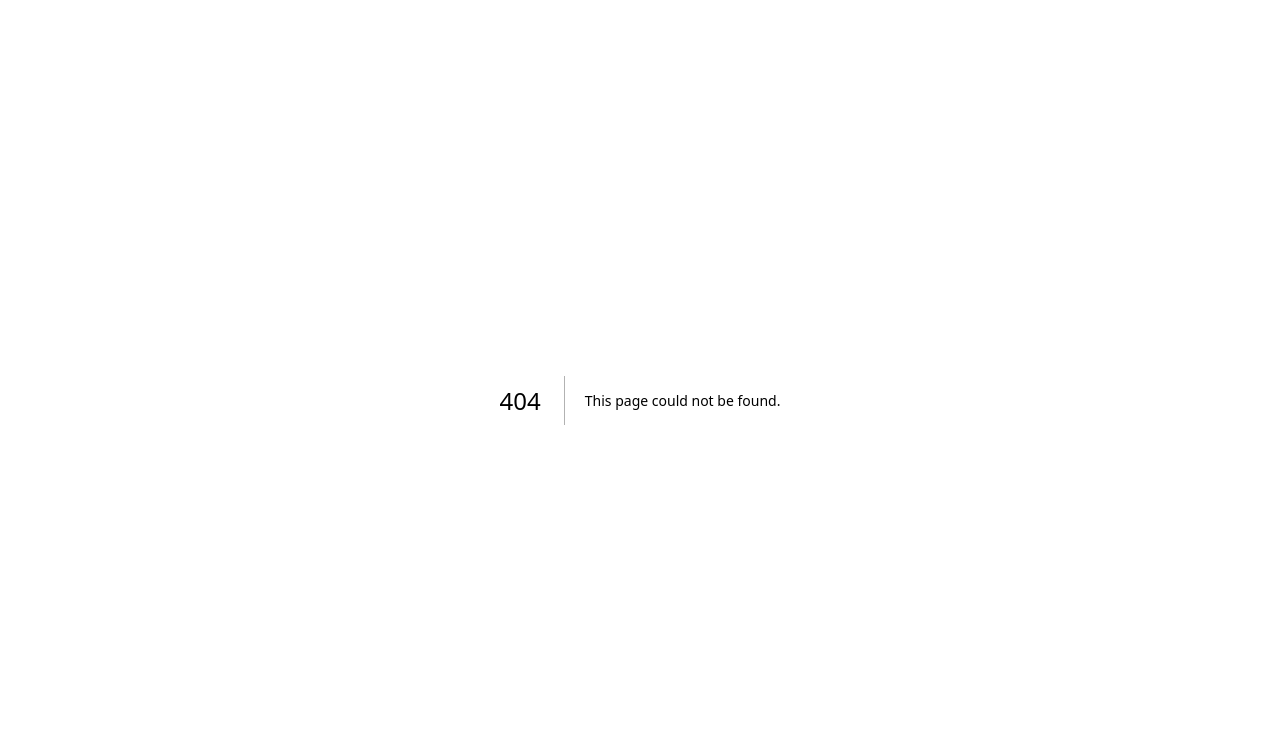
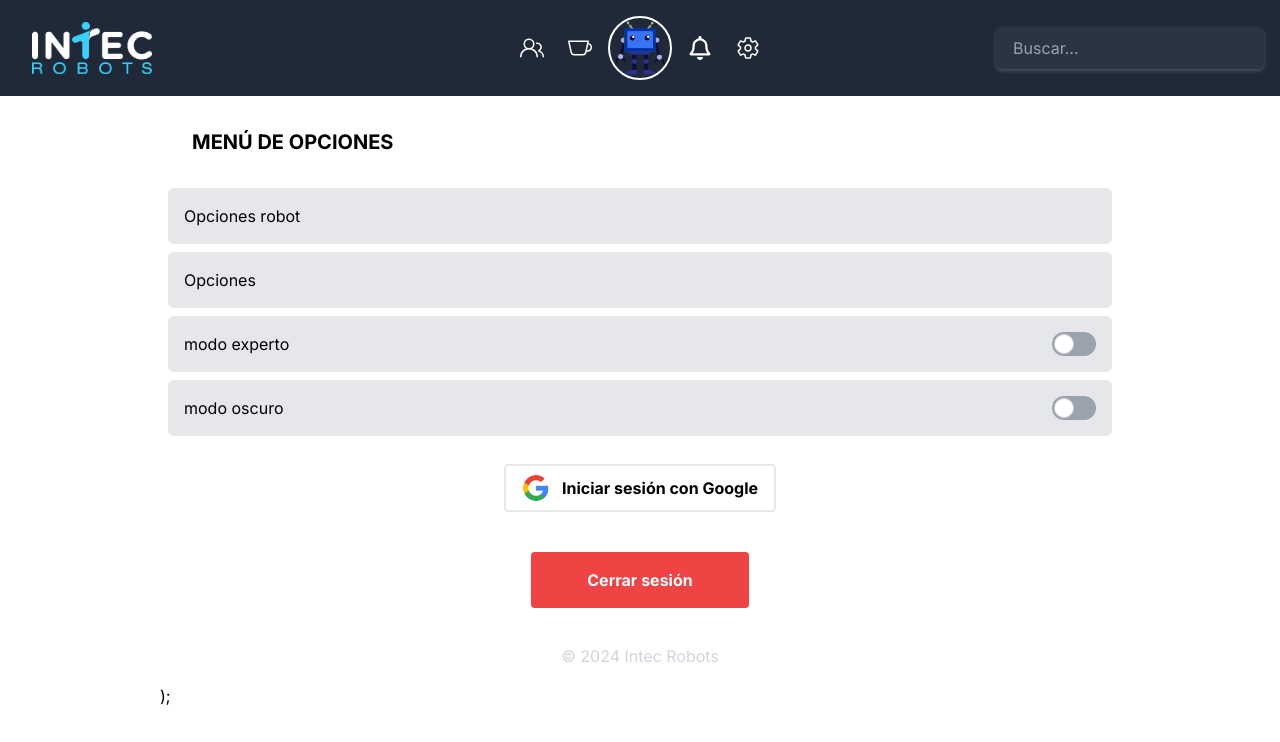
Before and after one commit to IntecRobots/intec-web-companion, a Next.js app: page /home/settings in a window 1280 px wide. Before the commit this address had no page. Shown: the top 742 px of the page. Built offline with nearby package versions, Linux system fonts and the light colour scheme.

Commit message:
feat settings screen

```diff
--- /dev/null
+++ b/src/app/home/settings/page.tsx
@@ -0,0 +1,18 @@
+import React from "react";
+import Image from "next/image";
+import { Buttons } from "@/components/settings/Buttons";
+import { CheckBoxes } from "@/components/settings/CheckBoxes";
+import { OptionsButtons } from "@/components/settings/OptionsButtons";
+
+const Settings: React.FC = () => {
+  return (
+    <div className="mx-40 my-30">
+      <h3 className="p-4 m-4 font-bold text-xl">MENÚ DE OPCIONES</h3>
+      <OptionsButtons />
+      <CheckBoxes />
+      <Buttons />
+    </div>
+  );
+};
+
+export default Settings;
--- a/src/components/navbar/NavigationLinksRight.tsx
+++ b/src/components/navbar/NavigationLinksRight.tsx
@@ -5,10 +5,11 @@ export const NavigationLinksRight = () => {
   return (
     <div className="flex items-center space-x-6">
       <a href="#notifications" className="hover:text-gray-300">
-          <FaRegBell size="1.5em"/> {/* Hace el ícono un poco más grande */}
+        <FaRegBell size="1.5em" /> {/* Hace el ícono un poco más grande */}
       </a>
-        <a href="#settings" className="hover:text-gray-300">
-          <IoSettingsOutline size="1.5em"/> {/* Hace el ícono un poco más grande */}
+      <a href="/home/settings" className="hover:text-gray-300">
+        <IoSettingsOutline size="1.5em" />{" "}
+        {/* Hace el ícono un poco más grande */}
       </a>
     </div>
   );
--- /dev/null
+++ b/src/components/settings/Buttons.tsx
@@ -0,0 +1,30 @@
+import Image from "next/image";
+
+export const Buttons = () => {
+  return (
+    <>
+      <div className="flex justify-center">
+        <button className="bg-white-500 hover:bg-gray-100 text-black border-2 font-bold py-2 px-4 rounded m-5 flex items-center">
+          <Image
+            src="/images/Google__G__logo.svg.png"
+            alt="Profile"
+            width={40}
+            height={40}
+            className="object-cover pr-3"
+          />
+          Iniciar sesión con Google
+        </button>
+      </div>
+      <div className="flex justify-center">
+        <a
+          href="/"
+          className="bg-red-500 hover:bg-red-700 text-white font-bold py-4 px-14 rounded m-5"
+        >
+          Cerrar sesión
+        </a>
+      </div>
+      <div className="p-4 text-center text-gray-300">© 2024 Intec Robots </div>
+      );
+    </>
+  );
+};
--- /dev/null
+++ b/src/components/settings/CheckBoxes.tsx
@@ -0,0 +1,22 @@
+export const CheckBoxes = () => {
+  return (
+    <>
+      <div className="bg-gray-200 rounded-md p-4 m-2  flex items-center justify-between">
+        <div>modo experto</div>
+        <label className="inline-flex items-center cursor-pointer">
+          <input type="checkbox" value="" className="sr-only peer" />
+          <div className="relative w-11 h-6 bg-gray-400 peer-focus:outline-none peer-focus:ring-4 peer-focus:ring-blue-300 dark:peer-focus:ring-blue-800 rounded-full peer dark:bg-gray-700 peer-checked:after:translate-x-full rtl:peer-checked:after:-translate-x-full peer-checked:after:border-white after:content-[''] after:absolute after:top-[2px] after:start-[2px] after:bg-white after:border-gray-300 after:border after:rounded-full after:h-5 after:w-5 after:transition-all dark:border-gray-600 peer-checked:bg-blue-600"></div>
+        </label>
+      </div>
+
+      <div className="bg-gray-200 rounded-md p-4 m-2 flex items-center justify-between">
+        <div>modo oscuro</div>
+
+        <label className="inline-flex items-center cursor-pointer">
+          <input type="checkbox" value="" className="sr-only peer" />
+          <div className="relative w-11 h-6 bg-gray-400 peer-focus:outline-none peer-focus:ring-4 peer-focus:ring-blue-300 dark:peer-focus:ring-blue-800 rounded-full peer dark:bg-gray-700 peer-checked:after:translate-x-full rtl:peer-checked:after:-translate-x-full peer-checked:after:border-white after:content-[''] after:absolute after:top-[2px] after:start-[2px] after:bg-white after:border-gray-300 after:border after:rounded-full after:h-5 after:w-5 after:transition-all dark:border-gray-600 peer-checked:bg-blue-600"></div>
+        </label>
+      </div>
+    </>
+  );
+};
--- /dev/null
+++ b/src/components/settings/OptionsButtons.tsx
@@ -0,0 +1,14 @@
+export const OptionsButtons = () => {
+  return (
+    <>
+      <div className="bg-gray-200 hover:bg-gray-400 rounded-md p-4 m-2">
+        {" "}
+        Opciones robot{" "}
+      </div>
+      <div className="bg-gray-200 hover:bg-gray-400 rounded-md p-4 m-2">
+        {" "}
+        Opciones{" "}
+      </div>
+    </>
+  );
+};
```
Also changed, not shown: public/images/Google__G__logo.svg.png (added), public/images/engranaje.png (added). Lines whose indentation alone changed are shown as unchanged.
